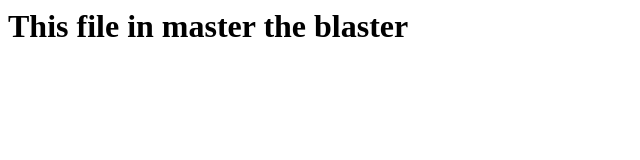
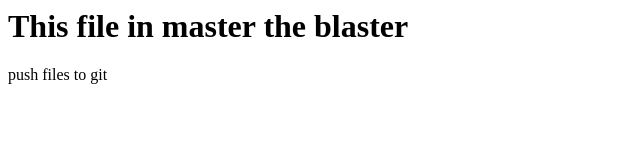
Before and after one commit to prdv16/Training, a plain HTML site: page index.html in a window 1280 px wide. Shown: the whole page, without its empty margins (0-640 px from the left). Drawn offline with Linux system fonts and the light colour scheme.

Commit message:
pushing update to git repository

```diff
--- a/index.html
+++ b/index.html
@@ -2,4 +2,6 @@
 <title> git demo </title>
 <body>
 <h1> This file in master the blaster </h1> </body>
+
+<p> push files to git </p>
 </html>
```
